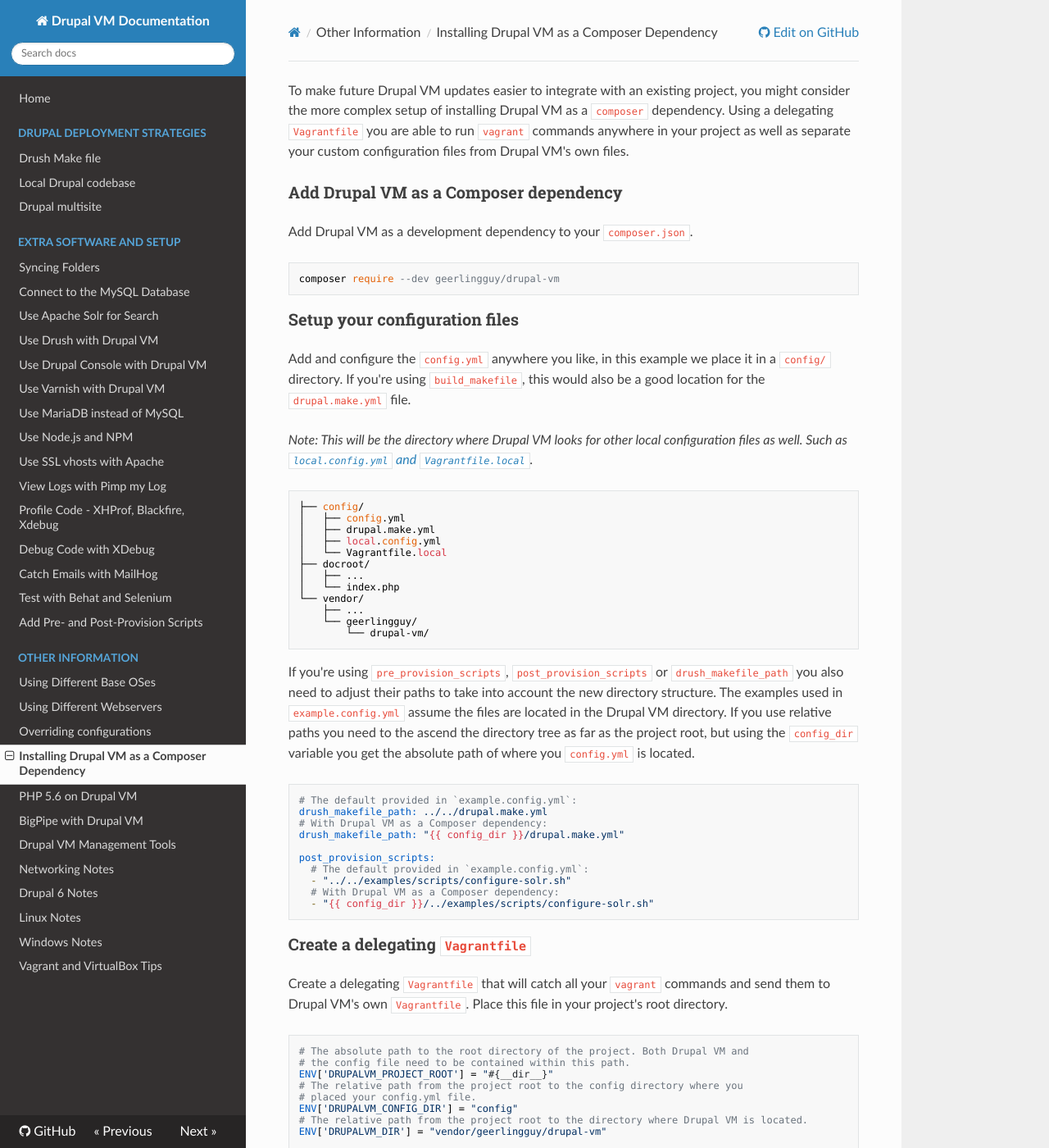
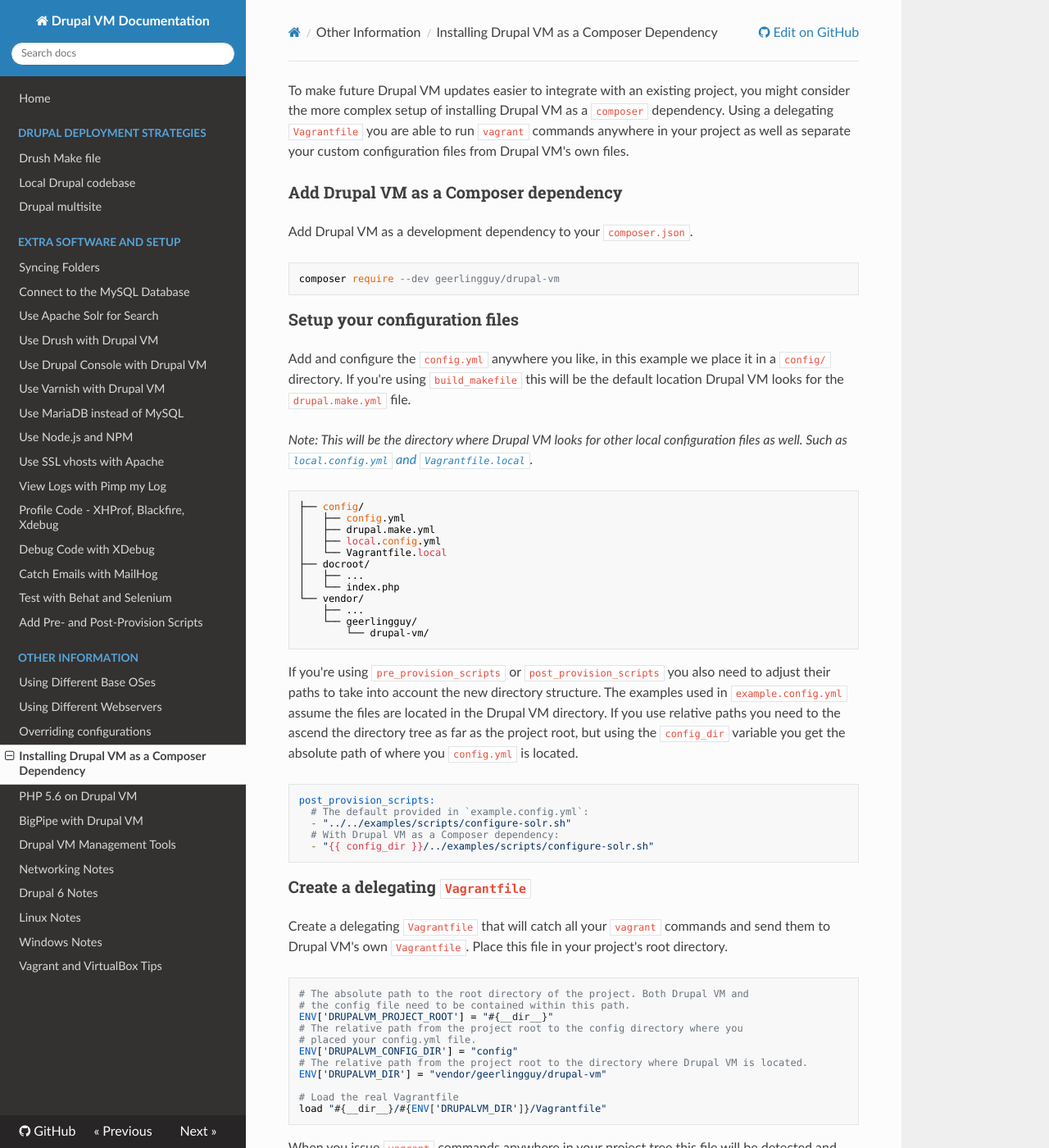
Before and after one commit to geerlingguy/drupal-vm, an MkDocs documentation site: the page built from docs/other/drupalvm-composer-dependency.md, in a window 1280 px wide and 1400 px high. Shown: the whole window at 82% size. Built offline with MkDocs 1.6.1, drawn with Linux system fonts in a browser that asks for light colours; nearby versions of some CDN libraries; old or Windows-style settings are respelled for this version of MkDocs; some of the changed text lies outside the part shown.

Commit message:
Default drush_makefile_path to the config_dir

````diff
--- a/docs/other/drupalvm-composer-dependency.md
+++ b/docs/other/drupalvm-composer-dependency.md
@@ -10,7 +10,7 @@ composer require --dev geerlingguy/drupal-vm
 
 ### Setup your configuration files
 
-Add and configure the `config.yml` anywhere you like, in this example we place it in a `config/` directory. If you're using `build_makefile`, this would also be a good location for the `drupal.make.yml` file.
+Add and configure the `config.yml` anywhere you like, in this example we place it in a `config/` directory. If you're using `build_makefile` this will be the default location Drupal VM looks for the `drupal.make.yml` file.
 
 _Note: This will be the directory where Drupal VM looks for other local configuration files as well. Such as [`local.config.yml` and `Vagrantfile.local`](overriding-configurations.md)._
 
@@ -29,14 +29,9 @@ _Note: This will be the directory where Drupal VM looks for other local configur
         └── drupal-vm/
 ```
 
-If you're using `pre_provision_scripts`, `post_provision_scripts` or `drush_makefile_path` you also need to adjust their paths to take into account the new directory structure. The examples used in `example.config.yml` assume the files are located in the Drupal VM directory. If you use relative paths you need to the ascend the directory tree as far as the project root, but using the `config_dir` variable you get the absolute path of where you `config.yml` is located.
+If you're using `pre_provision_scripts` or `post_provision_scripts` you also need to adjust their paths to take into account the new directory structure. The examples used in `example.config.yml` assume the files are located in the Drupal VM directory. If you use relative paths you need to the ascend the directory tree as far as the project root, but using the `config_dir` variable you get the absolute path of where you `config.yml` is located.
 
 ```yaml
-# The default provided in `example.config.yml`:
-drush_makefile_path: ../../drupal.make.yml
-# With Drupal VM as a Composer dependency:
-drush_makefile_path: "{{ config_dir }}/drupal.make.yml"
-
 post_provision_scripts:
   # The default provided in `example.config.yml`:
   - "../../examples/scripts/configure-solr.sh"
@@ -110,11 +105,6 @@ If you don't use `composer` in your project you can still download  Drupal VM (o
 Configure your `config.yml` as mentioned in the [`composer` section](#setup-your-configuration-files) above.
 
 ```yaml
-# The default provided in `example.config.yml`:
-drush_makefile_path: ../../drupal.make.yml
-# With Drupal VM in a toplevel subdirectory
-drush_makefile_path: "{{ config_dir }}/drupal.make.yml"
-
 post_provision_scripts:
   # The default provided in `example.config.yml`:
   - "../../examples/scripts/configure-solr.sh"
--- a/example.config.yml
+++ b/example.config.yml
@@ -37,7 +37,7 @@ drupalvm_webserver: apache
 # Set this to false if you are using a different site deployment strategy and
 # would like to configure 'vagrant_synced_folders' and 'apache_vhosts' manually.
 build_makefile: true
-drush_makefile_path: ../../drupal.make.yml
+drush_makefile_path: "{{ config_dir }}/drupal.make.yml"
 
 # Set this to false if you don't need to install drupal (using the drupal_*
 # settings below), but instead copy down a database (e.g. using drush sql-sync).
````
Also changed, not shown: 1 other file.
